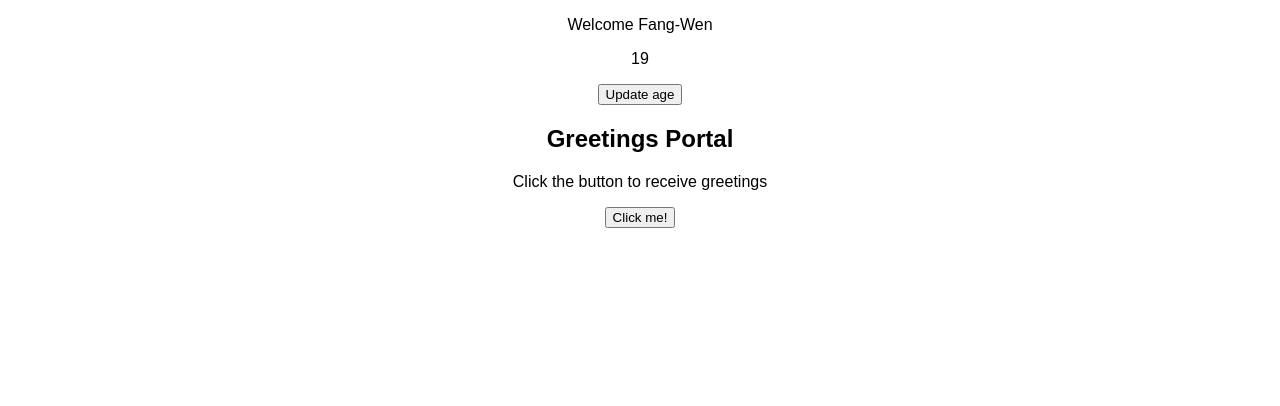
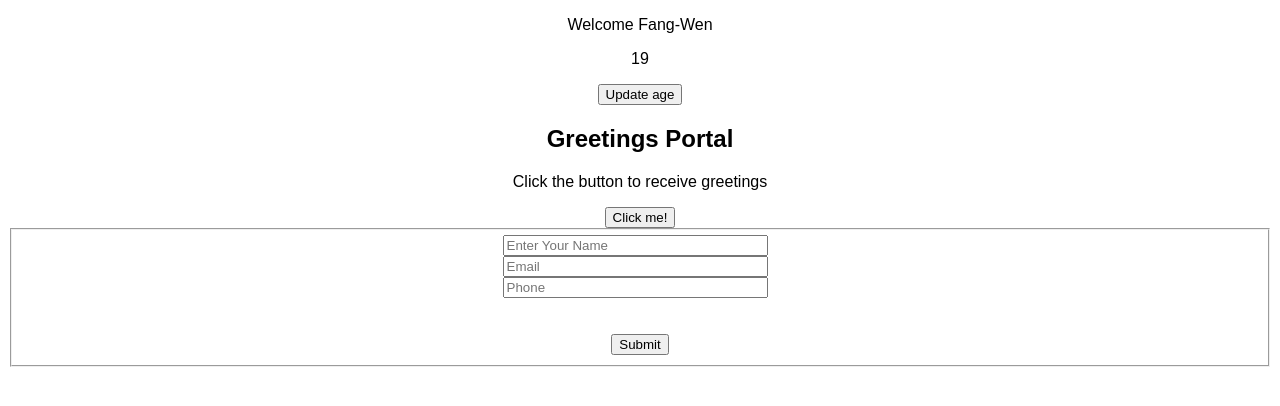
Before and after one commit to fang-wenlee/Forms, a React (Create React App) app: page / in a window 1280 px wide. Shown: the top 406 px of the page. Built offline with nearby package versions, Linux system fonts and the light colour scheme.

Commit message:
create comtact form page

```diff
--- a/src/App.js
+++ b/src/App.js
@@ -1,16 +1,15 @@
 import "./styles.css";
 
-import Form from "./components/forms/Form";
 import Test from "./components/forms/Test";
 import Test1 from "./components/forms/Test1";
+import ContactFormPage from "./pages/ContactFormPage";
 
 export default function App() {
   return (
     <div className="App">
-      {/* <Form /> */}
-
       <Test />
       <Test1 />
+      <ContactFormPage />
     </div>
   );
 }
--- a/src/components/forms/Contact.js
+++ b/src/components/forms/Contact.js
@@ -79,12 +79,14 @@ export default class ContactFormComp extends React.Component {
     e.preventDefault();
     let fields = this.state.fields;
 
+    console.log(fields);
     if (this.handleValidation()) {
       this.setState({ allFieldsValid: true });
 
       fields["name"] = "";
       fields["email"] = "";
       fields["phone"] = "";
+      console.log(fields);
     }
   }
 
--- a/src/components/forms/Test1.js
+++ b/src/components/forms/Test1.js
@@ -17,10 +17,11 @@ class Test1 extends Component {
   }
 
   render() {
+    const { greeting } = this.state;
     return (
       <div>
         <h2>Greetings Portal</h2>
-        <p>{this.state.greeting}</p>
+        <p>{greeting}</p>
 
         {/* Set click handler */}
         <button onClick={this.updateState}>Click me!</button>
--- /dev/null
+++ b/src/pages/ContactFormPage.js
@@ -0,0 +1,11 @@
+import React from "react";
+import Contact from "../components/forms/Contact";
+const ContactFormPage = () => {
+  return (
+    <>
+      <Contact />
+    </>
+  );
+};
+
+export default ContactFormPage;
```
